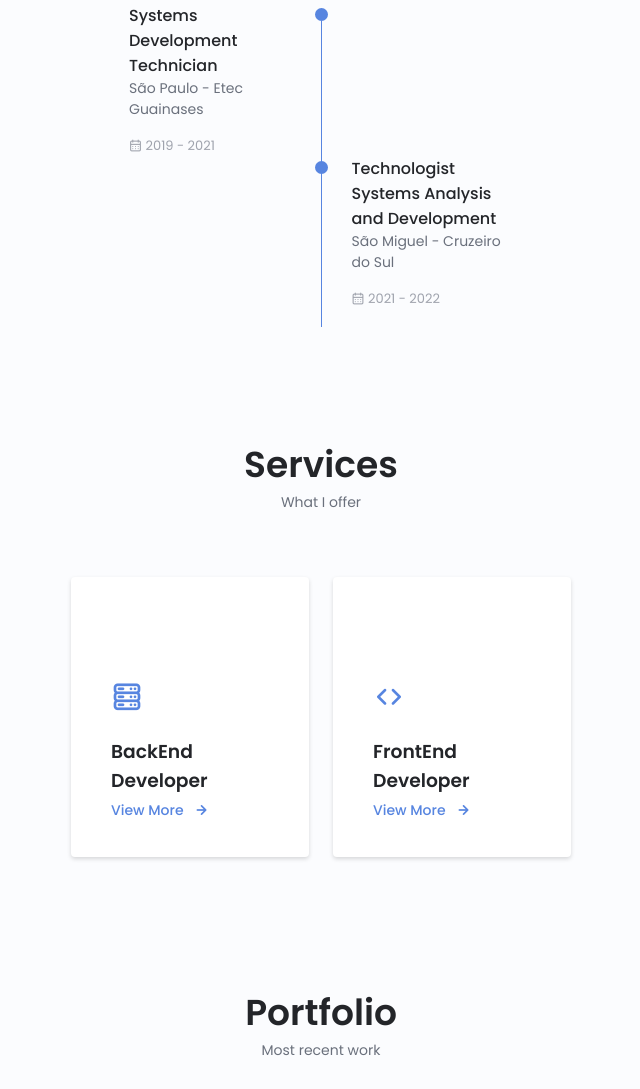
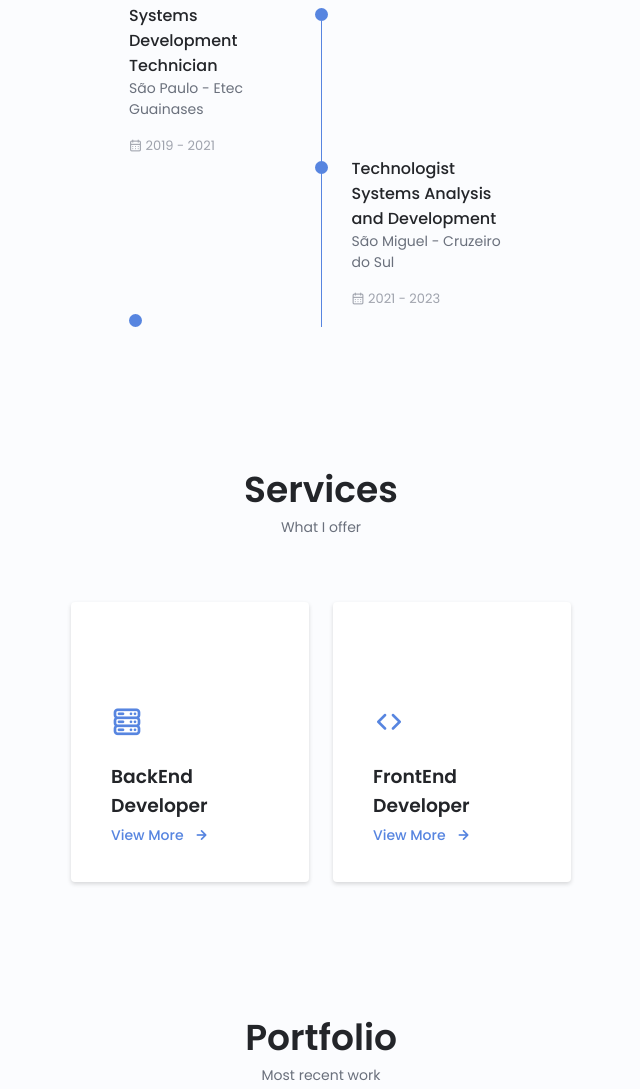
Before and after one commit to KaueLoviz/Portfolio-Pessoal, a website: page index.html in a window 1280 px wide. Shown: the part 2186-3275 px from the top of the page, without its empty margins (319-959 px from the left). Drawn offline with nearby package versions, Linux system fonts and the light colour scheme; files whose address does not match are found by name.

Commit message:
Project Done

```diff
--- a/index.html
+++ b/index.html
@@ -353,9 +353,14 @@
                                 <span class="qualification__subtitle">São Miguel - Cruzeiro do Sul</span>
                                 <div class="qualification__calendar">
                                     <i class="uil uil-calendar-alt"></i>
-                                    2021 - 2022
+                                    2021 - 2023
                                 </div>
                             </div>
+
+                            <div>
+                                <span class="qualification__rounder"></span>
+                            </div>
+
                         </div>
                     </div>
 
```
Also changed, not shown: 1 other file.
